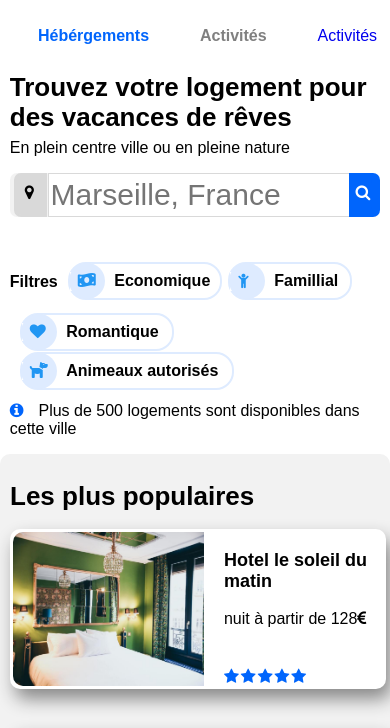
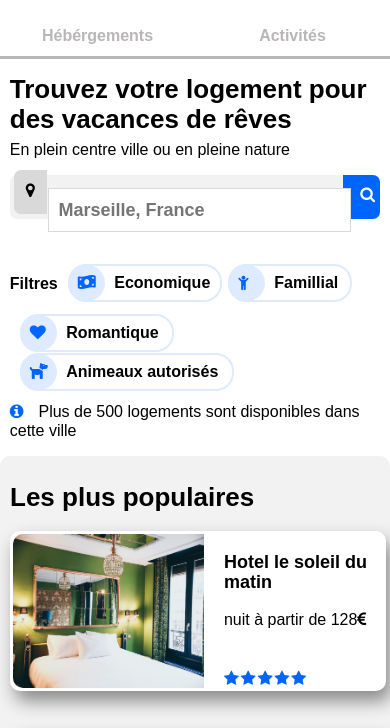
Before and after one commit to MosMid/OCR, a plain HTML site: page index.html in a window 390 px wide. Shown: the part 67-795 px from the top of the page. Drawn offline with Linux system fonts and the light colour scheme.

Commit message:
Add files via upload

```diff
--- a/CSS/style.css
+++ b/CSS/style.css
@@ -42,19 +42,43 @@ h3
 {
     font-size: 14px;
 }
+#headnav
+{
+    display: flex;
+    margin-top: 0px;
+}
+#headnavp
+{
+    display: none;
+}
 #heb
 {
+    color: grey;
+    width: 160px;
+    text-align: center;
+    padding-top: 30px;
+    border-top: 2px solid;
+    margin-right: -25px;
+}
+#heb:hover
+{
     color: #0065FC;
-    border-top: 5px solid;
-    padding-top: 17px;
+}
+#pactiv
+{
+    display: none;
 }
 #activ
 {
     color: gray;
+    width: 160px;
+    text-align: center;
+    padding-top: 30px;
+    border-top: 2px solid;
 }
-#bicolor
+#activ:hover
 {
-    display: none;
+    color: #0065FC;
 }
 #hebergement
 {
@@ -169,11 +193,6 @@ footer
  {
      margin: 10px;
  }
- #headnav
- {
-     margin-top: 20px;
-     margin-right: 20px;
- }
 #filtre p
 {
     font-weight: bold;
@@ -238,6 +257,10 @@ footer
     background-color: #2196F3;
     color: white;
 }
+.slider:hover
+{
+    background-color: #DEEBFF;
+}
 .transpar
 {
     visibility: hidden;
@@ -253,14 +276,9 @@ footer
     position: absolute;
     top: 8px;
     left: 8px;
-    color: #2196F3;
+    color: #0065FC;
 }
 
-
-span
-{
-    background-color: white;
-}
 button
 {
     cursor:pointer;
@@ -276,13 +294,15 @@ input[type=text]
     border: 1px solid;
     border-color: #d9d9d9;
     height: 36px;
+    font-weight: bold;
+    padding-left: 10px;
 }
 #searchbar
 {
     background-color: #d9d9d9;
     background: linear-gradient(90deg, #d9d9d9 60%, #0065FC 60%);
     border-radius: 7px;
-    width: 339px;
+    width: 380px;
     height: 40px;
     margin-bottom: 10px;
 }
@@ -455,6 +475,32 @@ input[type=text]
     {
         flex-direction: column;
     }
+    #heb
+    {
+        color: grey;
+        width: 130px;
+        text-align: center;
+        padding-top: 15px;
+        border-top: 2px solid;
+        margin-right: -50px;
+    }
+    #activ
+    {
+        display: none;
+    }
+    #pactiv
+    {
+        display: block;
+        color: gray;
+        width: 100px;
+        text-align: center;
+        padding-top: 15px;
+        border-top: 2px solid;
+    }
+    #pactiv:hover
+{
+    color: #0065FC;
+}
     #hebergement
     {
         width: 100%;
@@ -570,11 +616,10 @@ input[type=text]
     }
     #headnav
     {
-        display: flex;
-        justify-content: space-around;
-        margin: auto;
+        position: relative;
         width: 100%;
         margin-top: 30px;
+        margin-bottom: 30px;
     }
     #logo
     {
@@ -583,25 +628,41 @@ input[type=text]
         height: auto;
         padding-left: 15%;
     }
-    #heb, #activ
+    #pactiv
     {
+        position: absolute;
         width: 50%;
         border-top: none;
+        border-bottom: 3px solid;
         padding-top: 0%;
+        padding-bottom: 10px;
         font-size: 16px;
         font-weight: bold;
         text-align: center;
         margin-bottom: 10px;
+        top: 0;
+        left: 50%;
+        color: rgb(185, 182, 182)
     }
-    #bicolor
+    #heb
     {
-        display: block;
-        width: 100%;
-        height: 3px;
-        background: linear-gradient(90deg, #0065FC  50%, #F2F2F2 50%);
+        position: absolute;
+        width: 50%;
+        border-top: none;
+        border-bottom: 3px solid;
+        padding-top: 0%;
+        padding-bottom: 10px;
+        font-size: 16px;
+        font-weight: bold;
+        text-align: center;
+        margin-bottom: 10px;
+        top: 0;
+        left: 0;
+        color: rgb(185, 182, 182);
     }
     #searchbar
     {
+        position: relative;
         width: 100%;
         height: 44px;
         margin-bottom: 40px;
@@ -617,15 +678,15 @@ input[type=text]
     }
     #loc
     {
-        position: relative;
-        left: 3px;
-        top: -2px;
+        position: absolute;
+        left: 10px;
+        top: 10px;
     }
     input[type=text]
     {
-        width: 80%;
+        width: 78%;
         height: 40px;
-        font-size: 30px;
+        font-size: 18px;
     }
     #find
     {
@@ -633,11 +694,11 @@ input[type=text]
     }
     #findicon
     {
-        position: relative;
+        position: absolute;
         visibility: visible;
         height: 44px;
-        top: -5px;
-        left: -5px;
+        top: 0px;
+        left: 93%;
         width: 6%;
         border-radius: 0 10px 10px 0;
         border: none;
```
